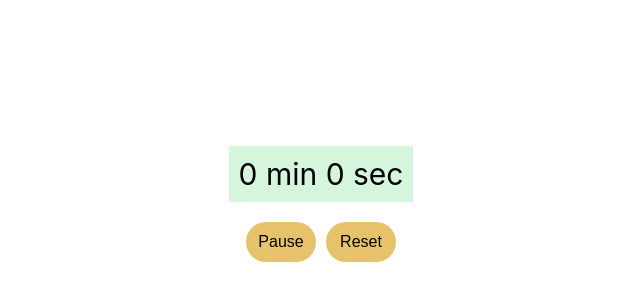
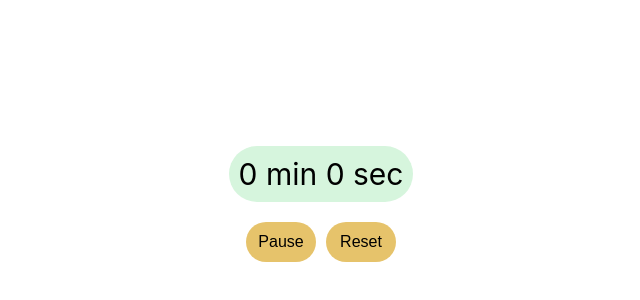
Before and after one commit to ashish19981301/stopwatch-app, a React (Create React App) app: page / in a window 1280 px wide. Shown: the part 134-434 px from the top of the page, without its empty margins (319-959 px from the left). Built offline with nearby package versions, Linux system fonts and the light colour scheme.

Commit message:
Update style.css

```diff
--- a/src/style.css
+++ b/src/style.css
@@ -11,7 +11,6 @@ body {
     display: flex;
     margin-top: 280px;
     justify-content: center;
-    border-radius: 30px;
 }
 
 
@@ -19,6 +18,7 @@ body {
     font-size: 30px;
     background-color: #d6f5dd;
     padding: 10px;
+     border-radius: 30px;
 }
 
 .stopwatch-button {
```
